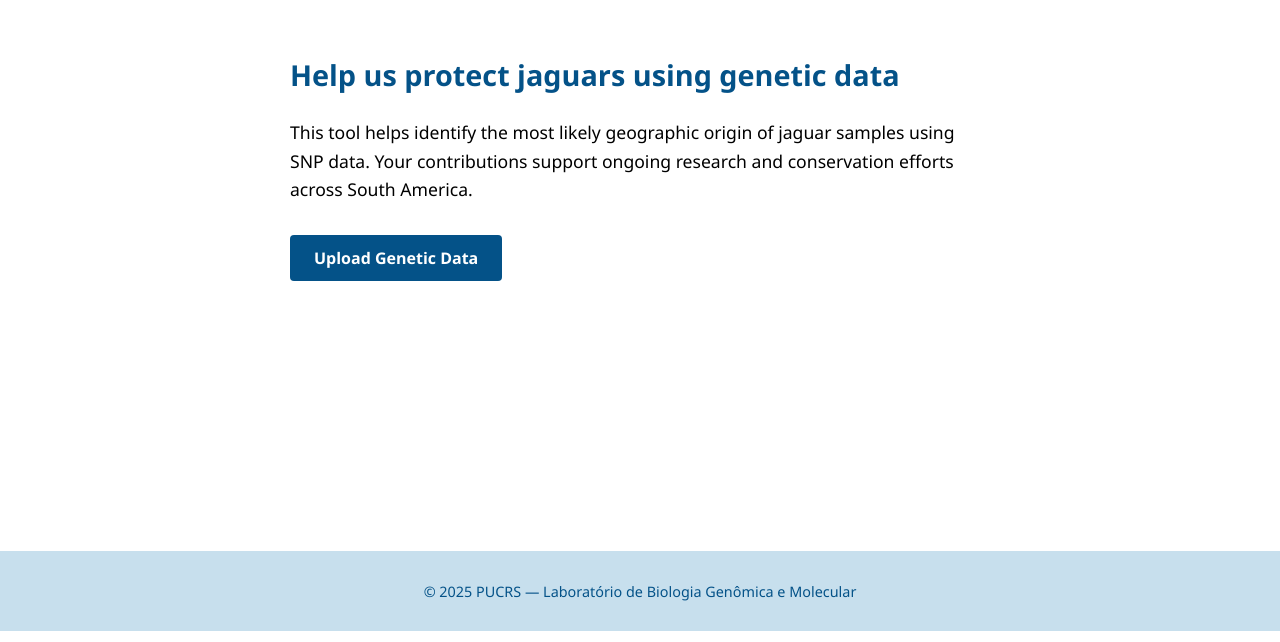
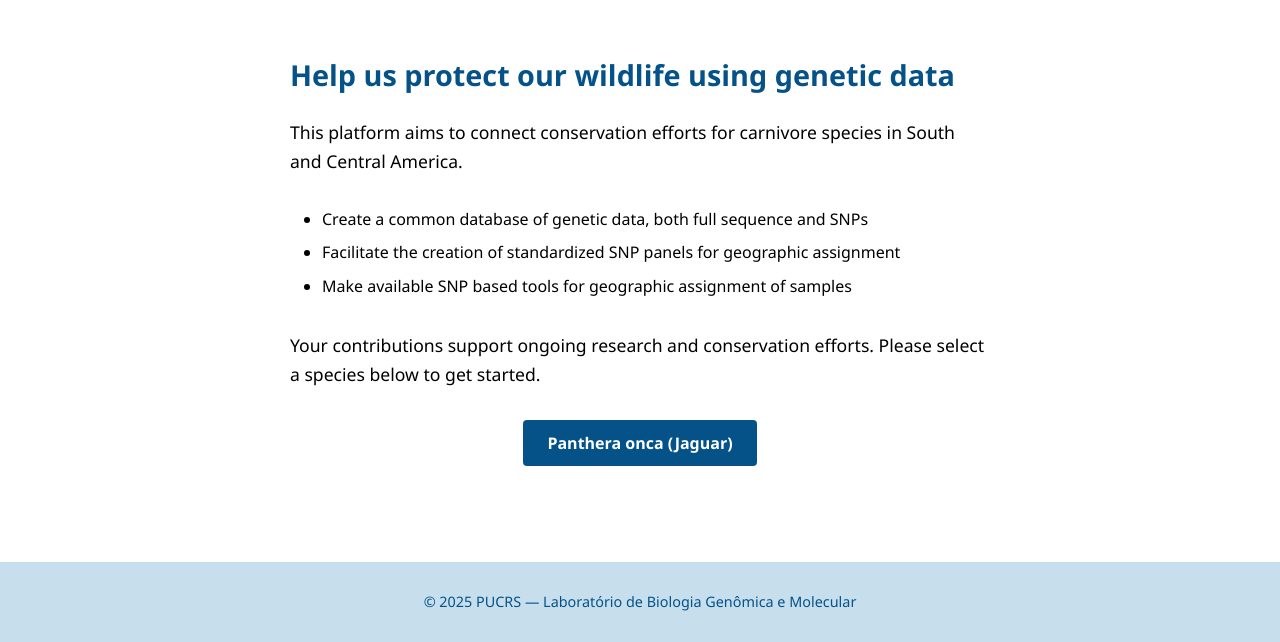
Before and after one commit to guzmanvitar/ccg-platform, a Django app: page / in a window 1280 px wide. Shown: the part 169-811 px from the top of the page. Run offline with Django 5.2, Linux system fonts and the light colour scheme.

Commit message:
Add jaguar page

```diff
--- a/inference/static/inference/style.css
+++ b/inference/static/inference/style.css
@@ -1,23 +1,32 @@
+/* ========================================
+   Color Palette
+======================================== */
 :root {
   --lapis-lazuli: #045288;
   --columbia-blue: #C7DFED;
   --white: #ffffff;
   --black: #000000;
 }
+
+/* ========================================
+   Base Layout
+======================================== */
 html, body {
   height: 100%;
   margin: 0;
+}
+
+body {
+  font-family: "Segoe UI", Tahoma, Geneva, Verdana, sans-serif;
+  background-color: var(--white);
+  color: var(--black);
   display: flex;
   flex-direction: column;
 }
 
-  body {
-    margin: 0;
-    font-family: "Segoe UI", Tahoma, Geneva, Verdana, sans-serif;
-    background-color: var(--white);
-    color: var(--black);
-  }
-
+/* ========================================
+   Header
+======================================== */
 header {
   background-color: var(--lapis-lazuli);
   padding: 2rem 1rem;
@@ -36,6 +45,9 @@
   color: var(--columbia-blue);
 }
 
+/* ========================================
+   Main Content
+======================================== */
 main {
   flex: 1;
   padding: 2rem 1rem;
@@ -43,7 +55,6 @@
   margin: 0 auto;
   width: 100%;
 }
-
 
 .intro h2 {
   color: var(--lapis-lazuli);
@@ -56,6 +67,24 @@
   margin: 1rem 0 2rem;
 }
 
+/* ========================================
+   Lists
+======================================== */
+.intro ul {
+  text-align: left;
+  list-style-type: disc;
+  padding-left: 2rem;
+  margin: 1rem 0 2rem;
+}
+
+.intro ul li {
+  margin-bottom: 0.5rem;
+  line-height: 1.6;
+}
+
+/* ========================================
+   Buttons
+======================================== */
 .cta-button {
   display: inline-block;
   background-color: var(--lapis-lazuli);
@@ -71,6 +100,32 @@
   background-color: #033e6b;
 }
 
+.cta-button.secondary {
+  background-color: var(--columbia-blue);
+  color: var(--lapis-lazuli);
+}
+
+.cta-button.secondary:hover {
+  background-color: #aacde2;
+}
+
+/* Button grouping and centering */
+.center-button {
+  text-align: center;
+  margin-top: 2rem;
+}
+
+.action-buttons {
+  display: flex;
+  gap: 1.5rem;
+  justify-content: center;
+  margin-top: 2rem;
+  flex-wrap: wrap;
+}
+
+/* ========================================
+   Footer
+======================================== */
 footer {
   background-color: var(--columbia-blue);
   text-align: center;
--- a/inference/templates/inference/home.html
+++ b/inference/templates/inference/home.html
@@ -17,12 +17,17 @@
 
   <main>
     <section class="intro">
-      <h2>Help us protect jaguars using genetic data</h2>
-      <p>
-        This tool helps identify the most likely geographic origin of jaguar samples using SNP data.
-        Your contributions support ongoing research and conservation efforts across South America.
-      </p>
-      <a class="cta-button" href="#">Upload Genetic Data</a>
+      <h2>Help us protect our wildlife using genetic data</h2>
+        <p>This platform aims to connect conservation efforts for carnivore species in South and Central America.</p>
+          <ul>
+            <li>Create a common database of genetic data, both full sequence and SNPs</li>
+            <li>Facilitate the creation of standardized SNP panels for geographic assignment</li>
+            <li>Make available SNP based tools for geographic assignment of samples</li>
+          </ul>
+        <p>Your contributions support ongoing research and conservation efforts. Please select a species below to get started.</p>
+        <div class="center-button">
+        <a class="cta-button" href="{% url 'jaguar_tools' %}">Panthera onca (Jaguar)</a>
+        </div>
     </section>
   </main>
 
--- a/inference/urls.py
+++ b/inference/urls.py
@@ -3,4 +3,5 @@ from . import views
 
 urlpatterns = [
     path('', views.home, name='home'),
+    path('panthera-onca/', views.jaguar_tools, name='jaguar_tools'),
 ]
--- a/inference/views.py
+++ b/inference/views.py
@@ -2,3 +2,6 @@ from django.shortcuts import render
 
 def home(request):
     return render(request, 'inference/home.html')
+
+def jaguar_tools(request):
+    return render(request, 'inference/jaguar_tools.html')
```
Also changed, not shown: inference/templates/inference/jaguar_tools.html (added, +41 -0 lines). Lines whose indentation alone changed are shown as unchanged.
